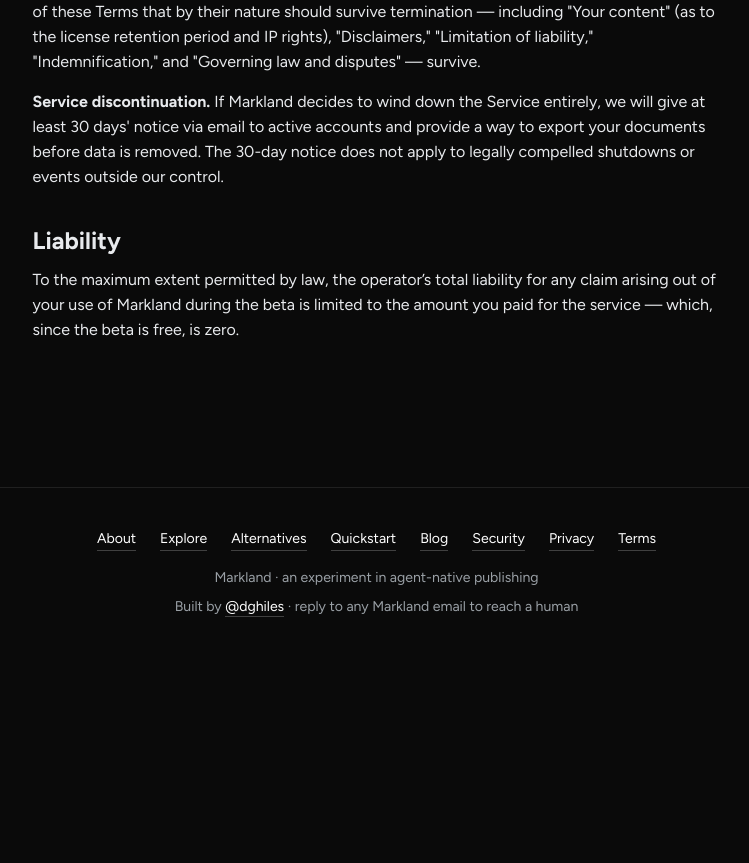
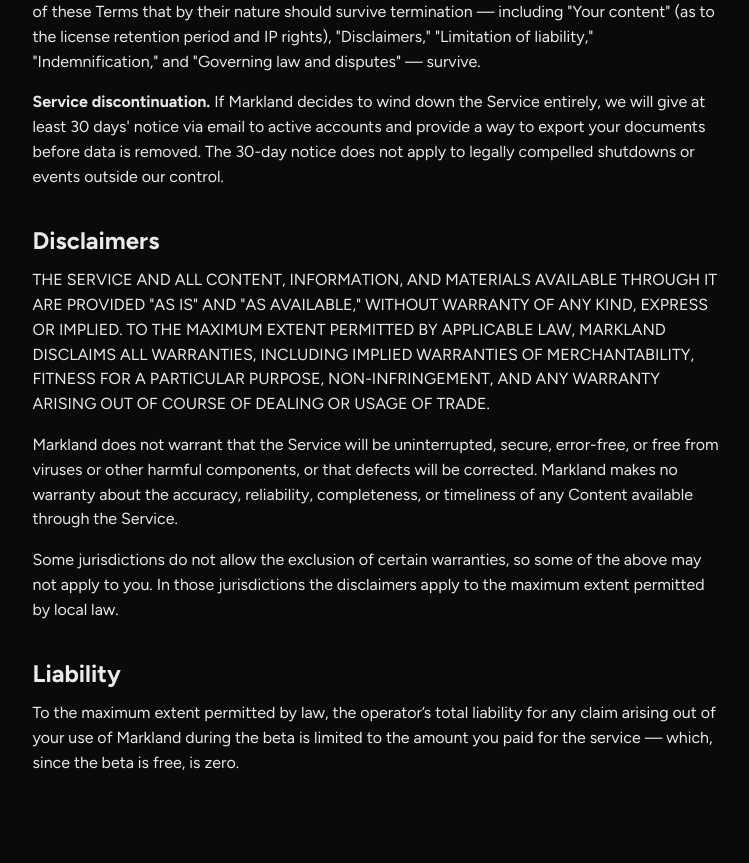
Before and after one commit to dghiles/markland, a Python web app: template src/markland/web/templates/terms.html in a window 1280 px wide. Shown: the part 3720-4583 px from the top of the page, without its empty margins (256-1005 px from the left). Before the commit the page ends 4337 px from the top, so only its background shows below. Run offline with Jinja, Linux system fonts and the light colour scheme; the template is opened without the code that fills it, so the values that code supplies are empty.

Commit message:
feat(terms): Disclaimers section

```diff
--- a/src/markland/web/templates/terms.html
+++ b/src/markland/web/templates/terms.html
@@ -131,6 +131,20 @@
     <strong>Service discontinuation.</strong> If Markland decides to wind down the Service entirely, we will give at least 30 days' notice via email to active accounts and provide a way to export your documents before data is removed. The 30-day notice does not apply to legally compelled shutdowns or events outside our control.
   </p>
 
+  <h2 style="margin-top: 2rem; margin-bottom: 0.6rem;">Disclaimers</h2>
+
+  <p style="margin-bottom: 1rem;">
+    THE SERVICE AND ALL CONTENT, INFORMATION, AND MATERIALS AVAILABLE THROUGH IT ARE PROVIDED "AS IS" AND "AS AVAILABLE," WITHOUT WARRANTY OF ANY KIND, EXPRESS OR IMPLIED. TO THE MAXIMUM EXTENT PERMITTED BY APPLICABLE LAW, MARKLAND DISCLAIMS ALL WARRANTIES, INCLUDING IMPLIED WARRANTIES OF MERCHANTABILITY, FITNESS FOR A PARTICULAR PURPOSE, NON-INFRINGEMENT, AND ANY WARRANTY ARISING OUT OF COURSE OF DEALING OR USAGE OF TRADE.
+  </p>
+
+  <p style="margin-bottom: 1rem;">
+    Markland does not warrant that the Service will be uninterrupted, secure, error-free, or free from viruses or other harmful components, or that defects will be corrected. Markland makes no warranty about the accuracy, reliability, completeness, or timeliness of any Content available through the Service.
+  </p>
+
+  <p style="margin-bottom: 1rem;">
+    Some jurisdictions do not allow the exclusion of certain warranties, so some of the above may not apply to you. In those jurisdictions the disclaimers apply to the maximum extent permitted by local law.
+  </p>
+
   <h2 style="margin-top: 2rem; margin-bottom: 0.6rem;">Liability</h2>
   <p style="margin-bottom: 1rem;">
     To the maximum extent permitted by law, the operator&rsquo;s total liability for any claim arising out of your use of Markland during the beta is limited to the amount you paid for the service &mdash; which, since the beta is free, is zero.
```
